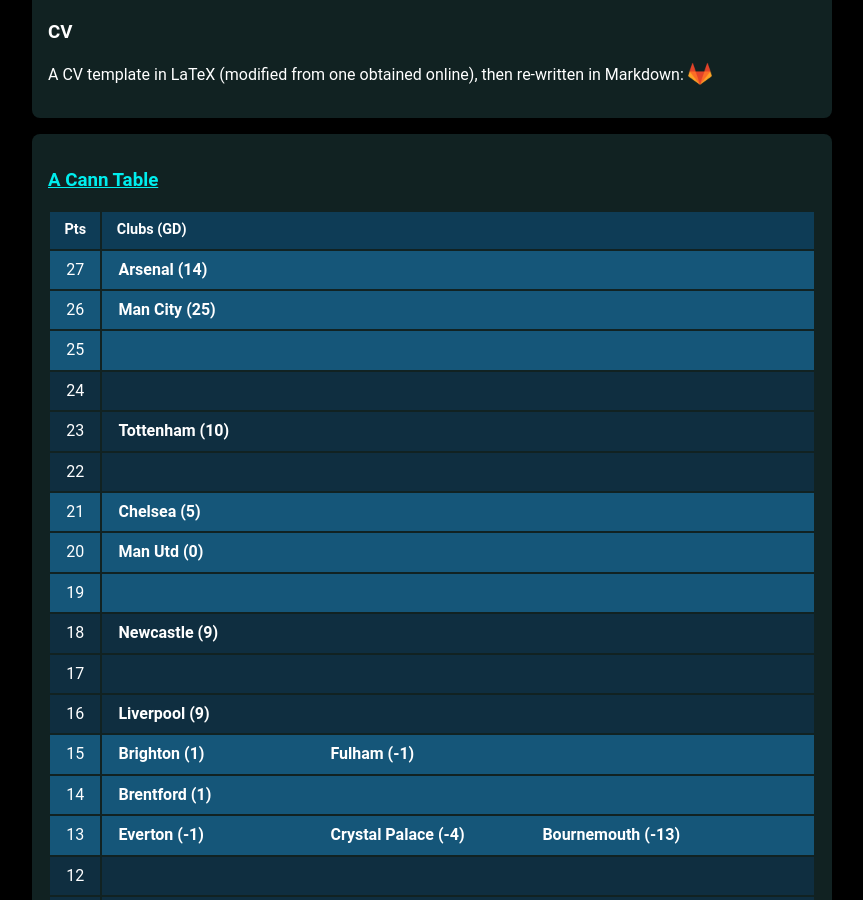
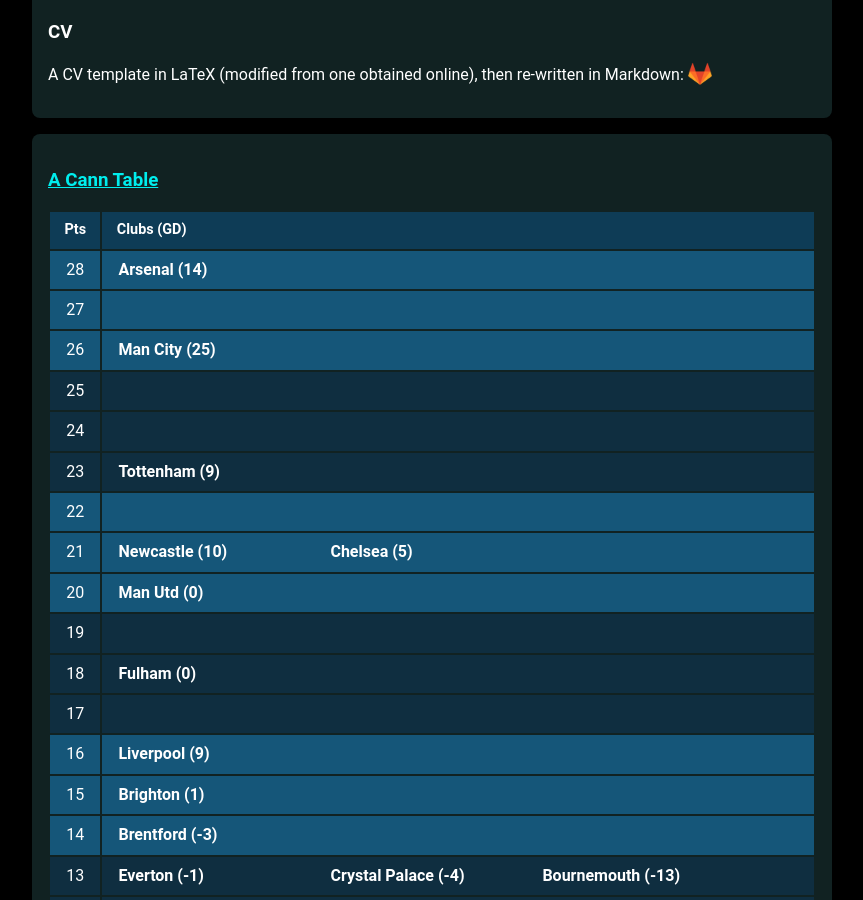
Before and after one commit to muru/muru.github.io, a Jekyll site: the page built from resources.md, in a window 1280 px wide and 900 px high, scrolled down 1235 px. Shown: the whole window, without its empty margins (208-1071 px from the left). Built offline with Jekyll 4.4.1, drawn with Linux system fonts in a browser that asks for light colours; some web fonts are replaced; some of the changed text lies outside the part shown.

Commit message:
updated cann-table: Mon 24 Oct 18:51:16 JST 2022

```diff
--- a/cann-table.html
+++ b/cann-table.html
@@ -1,9 +1,14 @@
 <table id="cann-table">
 <thead> <th> Pts </th> <th> Clubs (GD) </th> </thead>
 	<tr class="cann-row-1">
+		<td class="cann-point"> 28 </td>
+		<td class="cann-clubs">
+			<span class="club-name"> Arsenal (14) </span>
+		</td>
+ 	</tr>
+	<tr class="cann-row-1">
 		<td class="cann-point"> 27 </td>
 		<td class="cann-clubs">
-			<span class="club-name"> Arsenal (14) </span>
 		</td>
  	</tr>
 	<tr class="cann-row-1">
@@ -12,7 +17,7 @@
 			<span class="club-name"> Man City (25) </span>
 		</td>
  	</tr>
-	<tr class="cann-row-1">
+	<tr class="cann-row-2">
 		<td class="cann-point"> 25 </td>
 		<td class="cann-clubs">
 		</td>
@@ -25,10 +30,10 @@
 	<tr class="cann-row-2">
 		<td class="cann-point"> 23 </td>
 		<td class="cann-clubs">
-			<span class="club-name"> Tottenham (10) </span>
+			<span class="club-name"> Tottenham (9) </span>
 		</td>
  	</tr>
-	<tr class="cann-row-2">
+	<tr class="cann-row-1">
 		<td class="cann-point"> 22 </td>
 		<td class="cann-clubs">
 		</td>
@@ -36,6 +41,7 @@
 	<tr class="cann-row-1">
 		<td class="cann-point"> 21 </td>
 		<td class="cann-clubs">
+			<span class="club-name"> Newcastle (10) </span>
 			<span class="club-name"> Chelsea (5) </span>
 		</td>
  	</tr>
@@ -45,7 +51,7 @@
 			<span class="club-name"> Man Utd (0) </span>
 		</td>
  	</tr>
-	<tr class="cann-row-1">
+	<tr class="cann-row-2">
 		<td class="cann-point"> 19 </td>
 		<td class="cann-clubs">
 		</td>
@@ -53,7 +59,7 @@
 	<tr class="cann-row-2">
 		<td class="cann-point"> 18 </td>
 		<td class="cann-clubs">
-			<span class="club-name"> Newcastle (9) </span>
+			<span class="club-name"> Fulham (0) </span>
 		</td>
  	</tr>
 	<tr class="cann-row-2">
@@ -61,7 +67,7 @@
 		<td class="cann-clubs">
 		</td>
  	</tr>
-	<tr class="cann-row-2">
+	<tr class="cann-row-1">
 		<td class="cann-point"> 16 </td>
 		<td class="cann-clubs">
 			<span class="club-name"> Liverpool (9) </span>
@@ -71,16 +77,15 @@
 		<td class="cann-point"> 15 </td>
 		<td class="cann-clubs">
 			<span class="club-name"> Brighton (1) </span>
-			<span class="club-name"> Fulham (-1) </span>
 		</td>
  	</tr>
 	<tr class="cann-row-1">
 		<td class="cann-point"> 14 </td>
 		<td class="cann-clubs">
-			<span class="club-name"> Brentford (1) </span>
+			<span class="club-name"> Brentford (-3) </span>
 		</td>
  	</tr>
-	<tr class="cann-row-1">
+	<tr class="cann-row-2">
 		<td class="cann-point"> 13 </td>
 		<td class="cann-clubs">
 			<span class="club-name"> Everton (-1) </span>
@@ -91,16 +96,18 @@
 	<tr class="cann-row-2">
 		<td class="cann-point"> 12 </td>
 		<td class="cann-clubs">
+			<span class="club-name"> Aston Villa (-5) </span>
+			<span class="club-name"> Southampton (-8) </span>
 		</td>
  	</tr>
 	<tr class="cann-row-2">
 		<td class="cann-point"> 11 </td>
 		<td class="cann-clubs">
+			<span class="club-name"> Leicester (-3) </span>
 			<span class="club-name"> West Ham (-3) </span>
-			<span class="club-name"> Southampton (-8) </span>
 		</td>
  	</tr>
-	<tr class="cann-row-2">
+	<tr class="cann-row-1">
 		<td class="cann-point"> 10 </td>
 		<td class="cann-clubs">
 		</td>
@@ -108,17 +115,10 @@
 	<tr class="cann-row-1">
 		<td class="cann-point"> 9 </td>
 		<td class="cann-clubs">
-			<span class="club-name"> Leeds (-4) </span>
-			<span class="club-name"> Aston Villa (-9) </span>
-			<span class="club-name"> Wolves (-9) </span>
+			<span class="club-name"> Leeds (-5) </span>
+			<span class="club-name"> Wolves (-13) </span>
 			<span class="club-name"> Nottm Forest (-15) </span>
 		</td>
  	</tr>
-	<tr class="cann-row-1">
-		<td class="cann-point"> 8 </td>
-		<td class="cann-clubs">
-			<span class="club-name"> Leicester (-7) </span>
-		</td>
- 	</tr>
 </table>
-<span id="cann-gen-note"> Generated on  Sunday, 23 October 2022 at 21:57 JST. </span>
+<span id="cann-gen-note"> Generated on  Monday, 24 October 2022 at 18:51 JST. </span>
```
